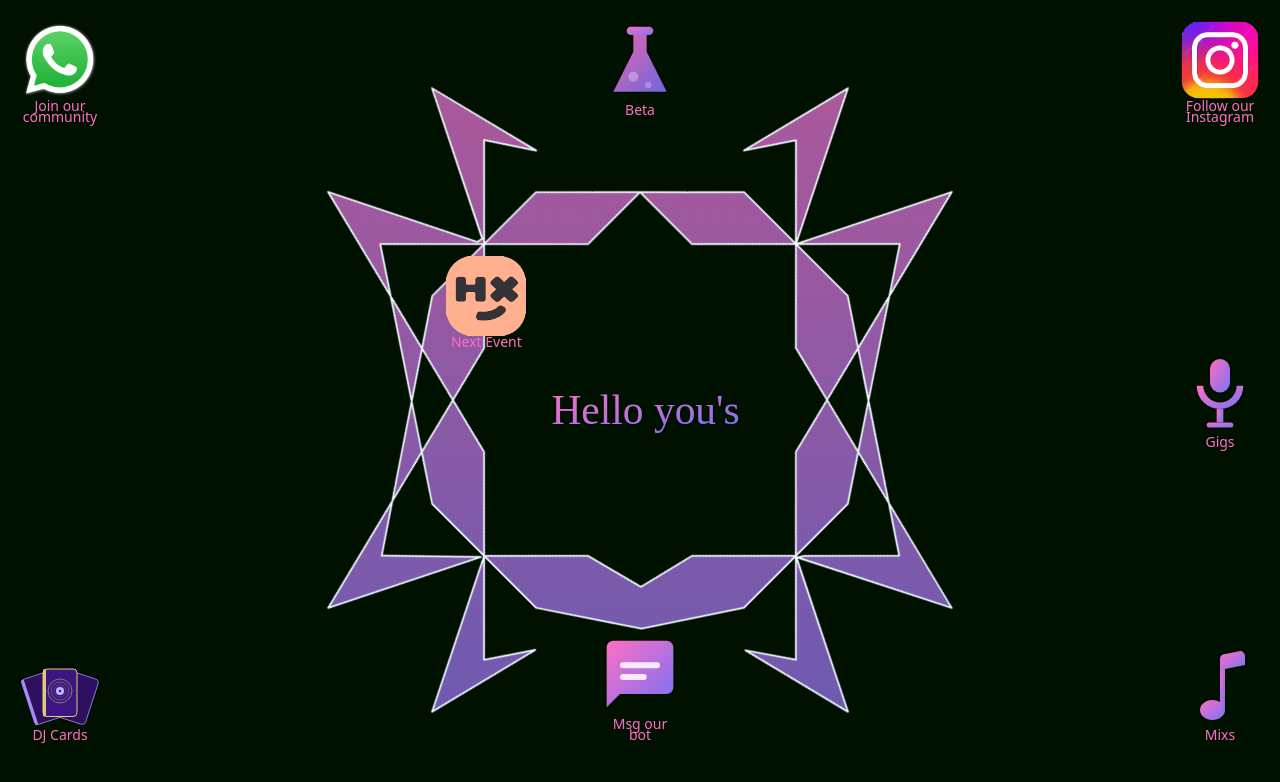
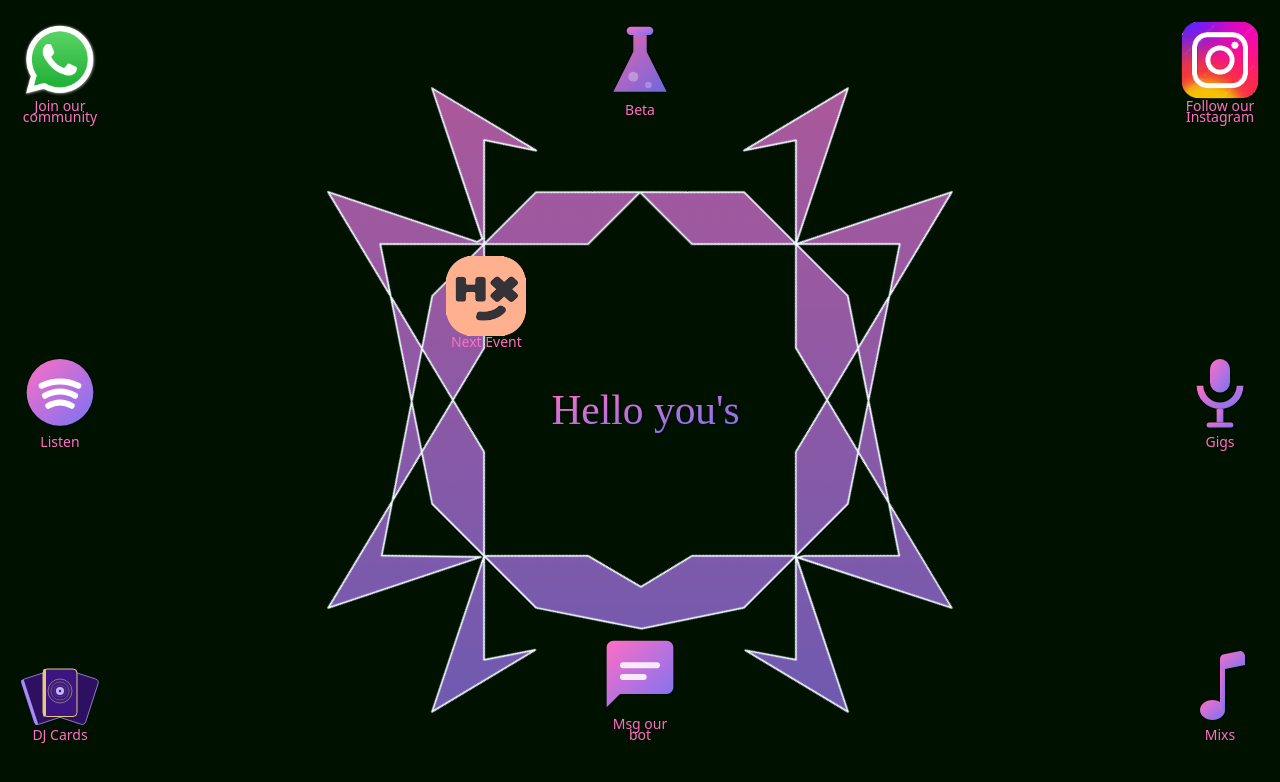
Before and after one commit to Ric-Lavers/electron.dance, a Next.js app: page / in a window 1280 px wide. Shown: the top 782 px of the page. Built offline with nearby package versions, Linux system fonts and the light colour scheme.

Commit message:
feat: add spotify inpired listen to navidrome

```diff
--- a/app/page.tsx
+++ b/app/page.tsx
@@ -193,6 +193,41 @@ const Electron = () => {
         </p>
       </a>
       <a
+        href="https://home.electron.haus/listen/app"
+        target="_blank"
+        rel="noopener noreferrer"
+        className="fade-in"
+        style={{
+          position: "absolute",
+          top: "50%",
+          transform: "translateY(-50%)",
+          left: 20,
+          opacity: 0,
+          width: "clamp(50px, 10vw, 80px)",
+          display: "flex",
+          flexDirection: "column",
+          alignItems: "center",
+          gap: 4,
+          textDecoration: "none",
+        }}
+      >
+        <svg width="100%" viewBox="0 0 24 24" xmlns="http://www.w3.org/2000/svg">
+          <defs>
+            <linearGradient id="listen-gradient" x1="0%" y1="0%" x2="100%" y2="100%">
+              <stop offset="0%" stopColor="#ff6ec4" />
+              <stop offset="100%" stopColor="#7873f5" />
+            </linearGradient>
+          </defs>
+          <circle cx="12" cy="12" r="10" fill="url(#listen-gradient)" />
+          <path d="M6.5 10 Q12 7.5 17.5 10" stroke="white" strokeWidth="1.8" fill="none" strokeLinecap="round" />
+          <path d="M7.5 13 Q12 10.5 16.5 13" stroke="white" strokeWidth="1.8" fill="none" strokeLinecap="round" />
+          <path d="M8.5 16 Q12 14 15.5 16" stroke="white" strokeWidth="1.8" fill="none" strokeLinecap="round" />
+        </svg>
+        <p style={{ color: "#ff6ec4", lineHeight: 0.8, fontSize: "clamp(10px, 1.5vw, 14px)", textAlign: "center", margin: 0 }}>
+          Listen
+        </p>
+      </a>
+      <a
         href="https://cards.electron.dance"
         target="_blank"
         rel="noopener noreferrer"
```
